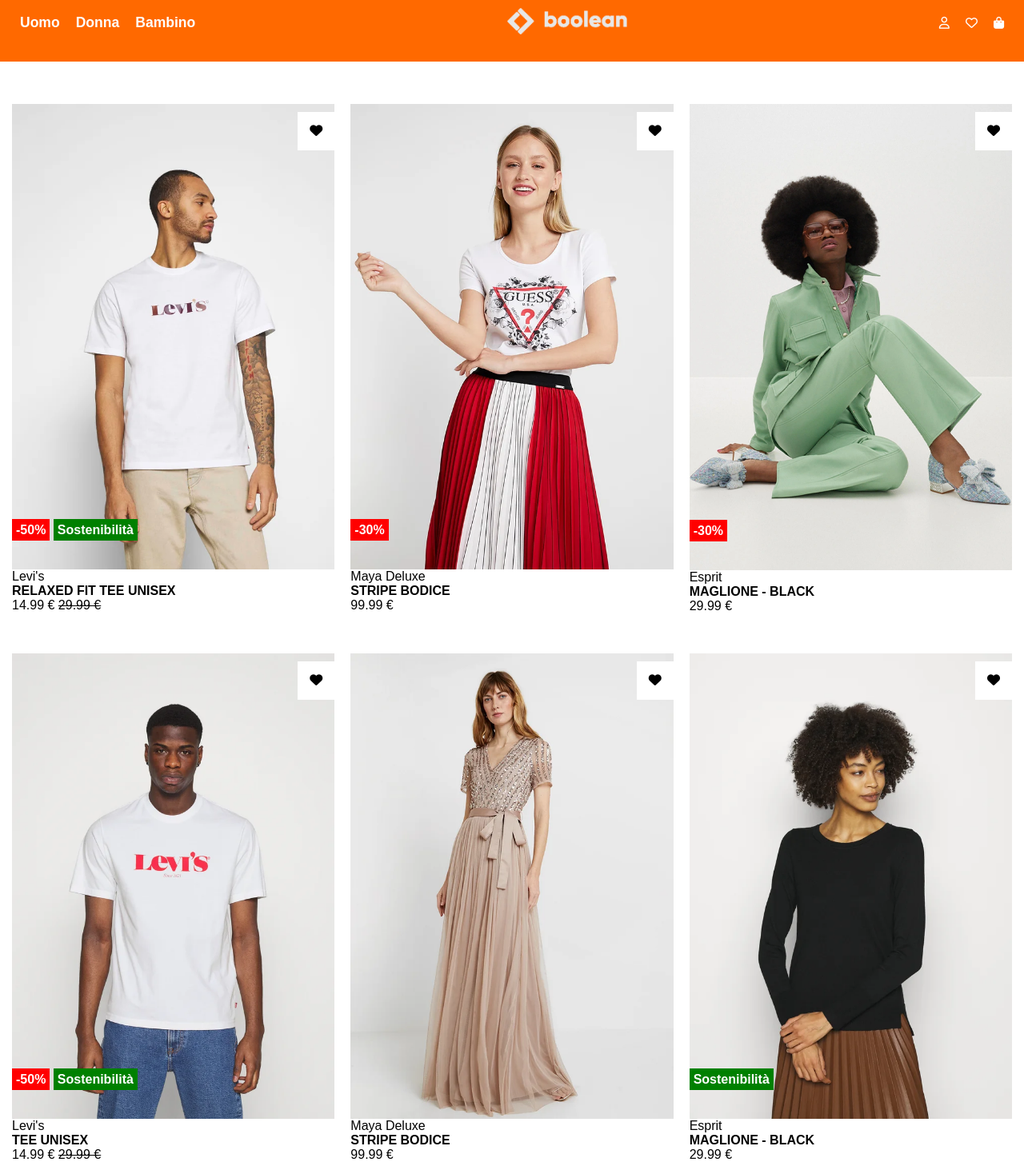
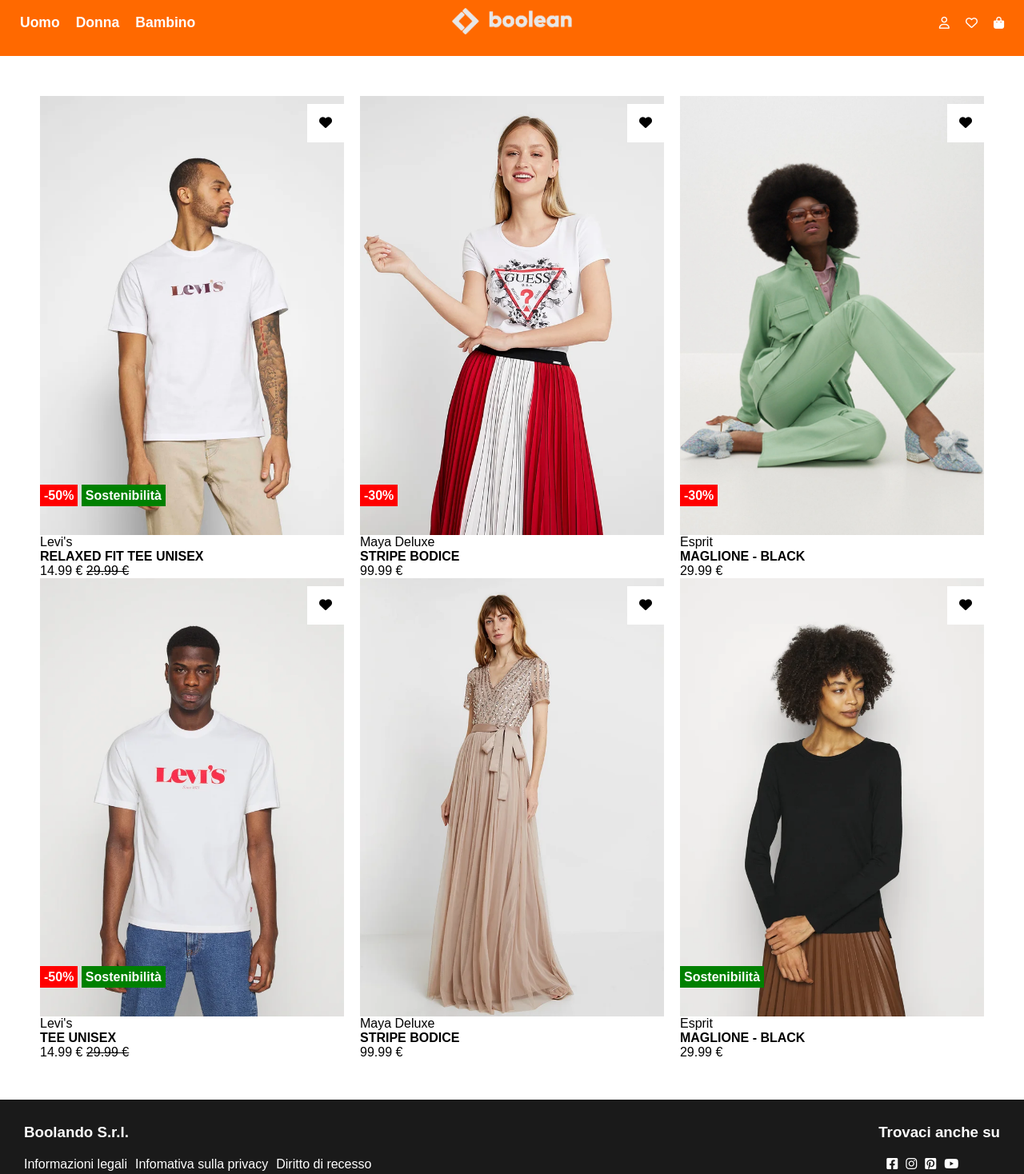
Before and after one commit to RiccardoImperato/html-css-boolando, a plain HTML site: page index.html in a window 1280 px wide. Shown: the top 1468 px of the page at 80% size. Drawn offline with Linux system fonts and the light colour scheme.

Commit message:
fix: header

```diff
--- a/css/style.css
+++ b/css/style.css
@@ -26,6 +26,7 @@ footer {
 /* HEADER */
 
 header {
+    height: 70px;
     padding: 10px 0 30px;
     background-color: #ff6900;
     position: fixed;
@@ -52,6 +53,10 @@ header .header-container ul {
     display: flex;
 }
 
+.awsome ul {
+    justify-content: end;
+}
+
 header .header-container a {
     text-decoration: none;
     color: white;
@@ -63,13 +68,20 @@ header .awsome li {
     font-size: 15px;
 }
 
+header .categoria,
+header .awsome {
+    width: 20%;
+}
+
+
 /*/ HEADER */
 
 
 /* MAIN */
 
 .main-container {
-    padding-top: 80px;
+    padding-top: 70px;
+    margin: 50px;
 }
 
 .main-container .row {
@@ -87,14 +99,6 @@ header .awsome li {
 
 .immagine {
     position: relative;
-}
-
-.row.top {
-    padding-top: 50px;
-}
-
-.row.bottom {
-    padding: 50px 0;
 }
 
 .product img {
```
